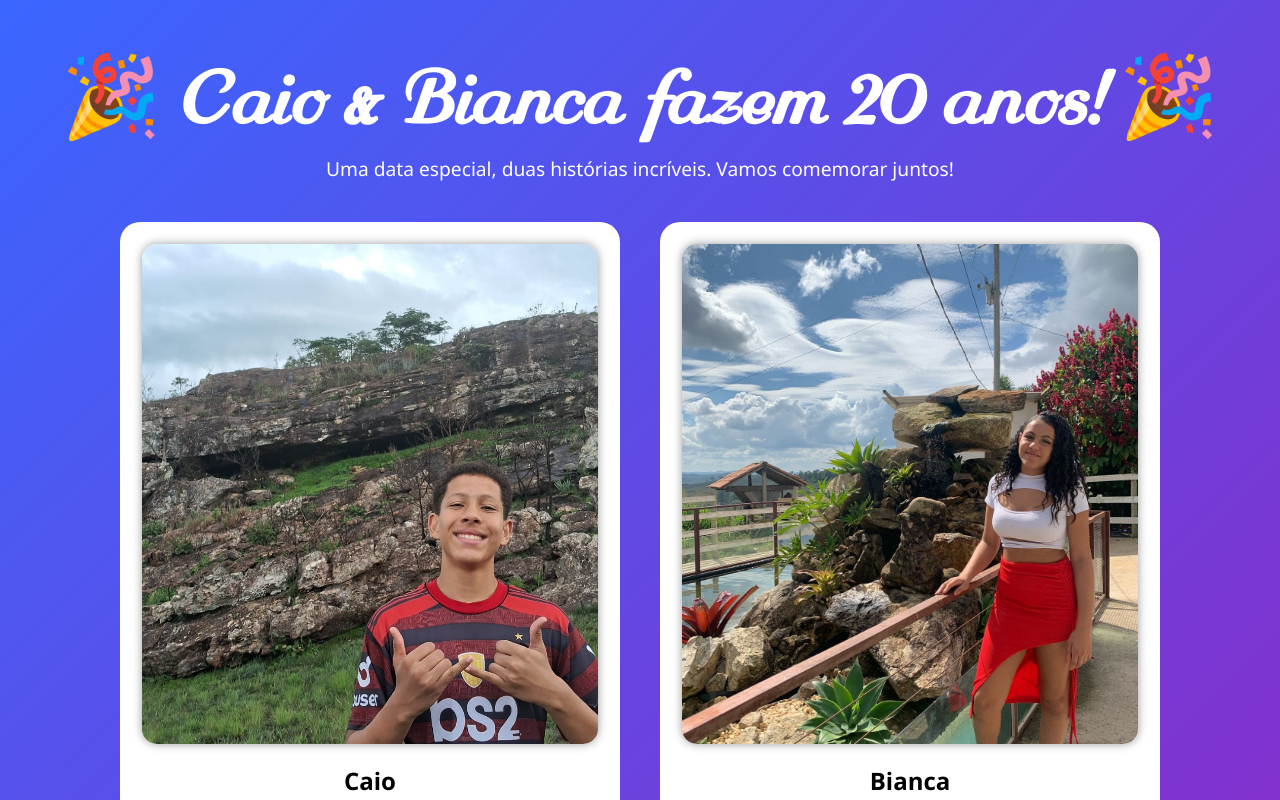
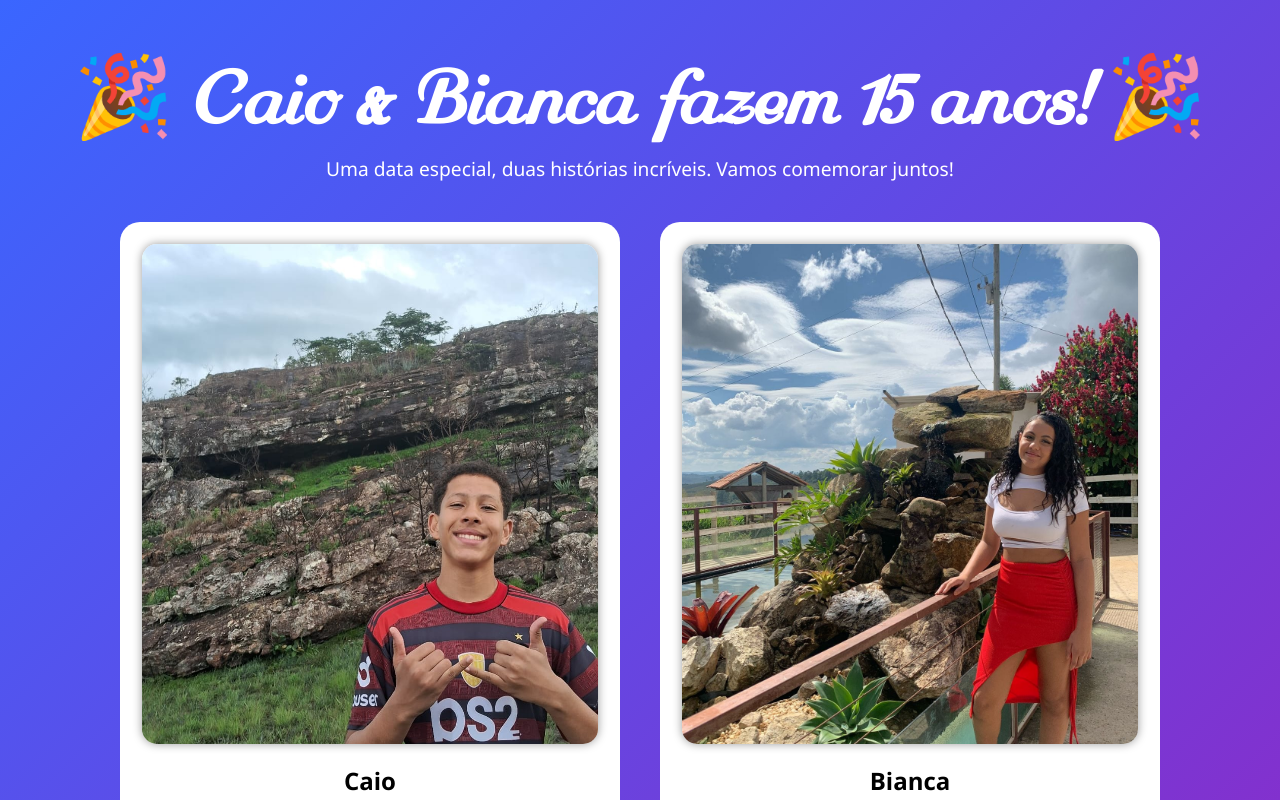
Before and after one commit to kayks4ntos/convite-festa-de-15-anos, a plain HTML site: page index.html in a window 1280 px wide. Shown: the top 800 px of the page. Drawn offline with Linux system fonts and the light colour scheme.

Commit message:
arrumando

```diff
--- a/css/style.css
+++ b/css/style.css
@@ -67,7 +67,7 @@
   border-radius: 20px;
   padding: 20px;
   width: 500px;
-  height: 800px;
+  height: 600px;
   transition: transform 0.3s;
   color: #1C1C1E;
 }
--- a/index.html
+++ b/index.html
@@ -14,7 +14,7 @@
 
       <section class="apresentacao">
 
-  <h1>🎉 Caio & Bianca fazem 20 anos! 🎉</h1>
+  <h1>🎉 Caio & Bianca fazem 15 anos! 🎉</h1>
   <p class="subtitulo">Uma data especial, duas histórias incríveis. Vamos comemorar juntos!</p>
 
   <div class="perfil-container">
```
